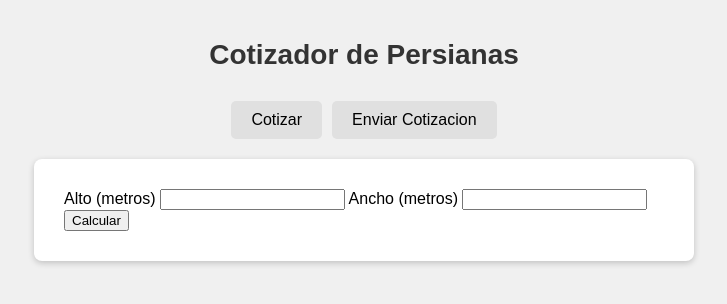
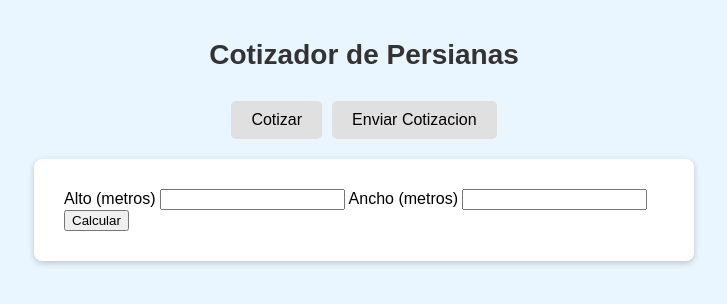
Before and after one commit to ManuelTRRS/Cotizador-persianas-2026, a Flask app: page / in a window 1280 px wide. Shown: the top 304 px of the page, without its empty margins (276-1003 px from the left). Run offline with Flask 3, Linux system fonts and the light colour scheme.

Commit message:
Cambiar color de fondo

```diff
--- a/templates/index.html
+++ b/templates/index.html
@@ -106,7 +106,7 @@
         }
         body{
         font-family: Arial, sans-serif;
-        background-color: #f0f0f0;
+        background-color: #e9f5ff;
         padding: 20px;
         margin: 0;
         }
```
